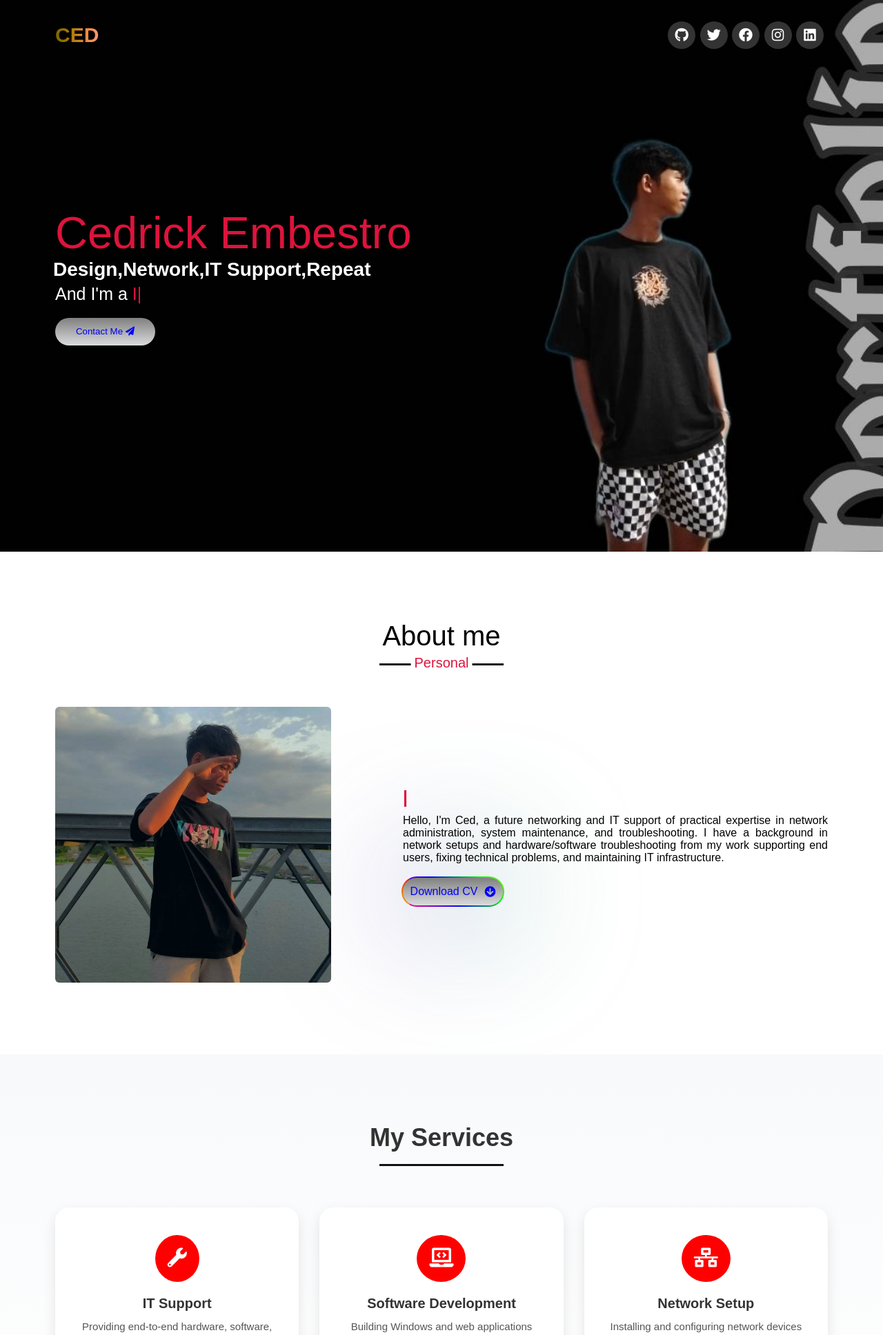
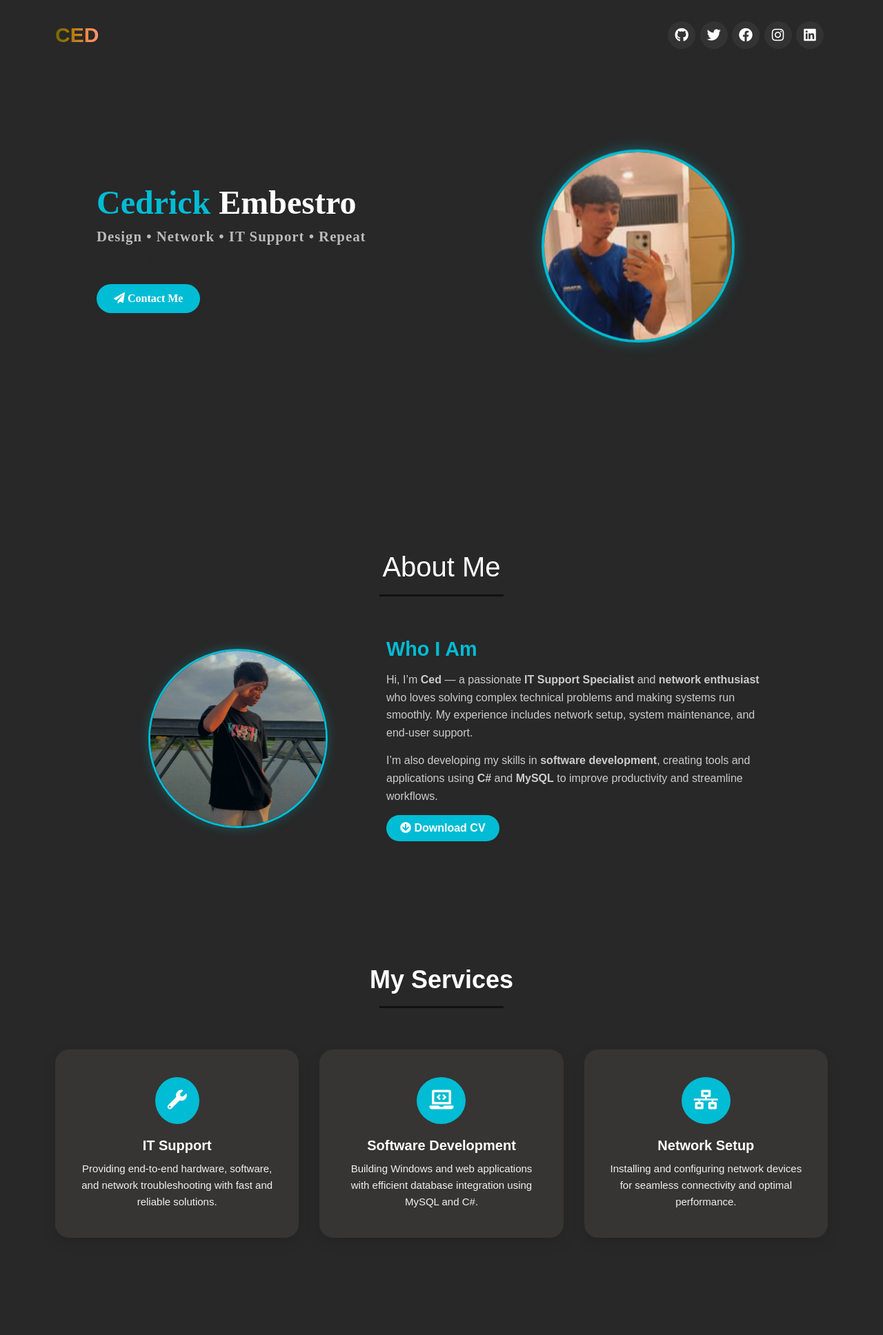
Before and after one commit to Cedrick13/Ced-Portfolio, a PHP site: page / in a window 1280 px wide. Shown: the top 1936 px of the page at 69% size. Run offline with PHP 8.4, Linux system fonts and the light colour scheme.

Commit message:
Update UI. Improve And Adjust Color

```diff
--- a/index.html
+++ b/index.html
@@ -253,38 +253,54 @@
         </nav>
 
        <!-- home section start -->
-        <section class="home">
-            <div class="max-width">
-                <div class="home-content">
-                    <div class="text-1">Cedrick Embestro</div>
-                    <div class="text-2">Design,Network,IT Support,Repeat</div>
-                    <div class="text-3">And I'm a <span class="typing"></span></div>
-                    <button class="button">
-                        <a href="mailto:cedrick13wew@gmail.com">Contact Me <i class="fas fa-paper-plane" style="color: #0000ff;"></i></a>
-                    </button>
+<section class="home" id="home">
+  <div class="max-width home-container">
+    <div class="home-text">
+      <h1 class="name">Cedrick <span>Embestro</span></h1>
+      <h2 class="role">Design • Network • IT Support • Repeat</h2>
+      <h3 class="tagline">And I'm a <span class="typing"></span></h3>
+      <a href="mailto:cedrick13wew@gmail.com" class="cta-button">
+        <i class="fas fa-paper-plane"></i> Contact Me
+      </a>
+    </div>
+    <div class="home-image">
+      <img src="images/BG.jpg" alt="Cedrick profile" />
     </div>
   </div>
 </section>
 
 <!-- about section start -->
-        <section class="about">
-            <div class="max-width">
-                <h2 class="title">About me</h2>
+<section class="about" id="about">
+  <div class="max-width about-container">
+    <h2 class="title">About Me</h2>
     <div class="about-content">
-                    <div class="column left">
-                        <img src="images/about.jpg" alt="" />
+      <div class="about-left">
+        <img src="images/about.jpg" alt="Cedrick" />
       </div>
-                    <div class="column right">
-                        <div class="text"><span class="typing-2"></span></div>
+      <div class="about-right">
+        <h3 class="about-heading">Who I Am</h3>
         <p>
-                            Hello, I'm Ced, a future networking and IT support of practical expertise in network administration, system maintenance, and troubleshooting. I have a background in network setups and hardware/software
-                            troubleshooting from my work supporting end users, fixing technical problems, and maintaining IT infrastructure.
+          Hi, I’m <b>Ced</b> — a passionate <b>IT Support Specialist</b> and
+          <b>network enthusiast</b> who loves solving complex technical problems
+          and making systems run smoothly. My experience includes network setup,
+          system maintenance, and end-user support.
         </p>
-                        <a href="https://drive.google.com/file/d/1o5pPuy4Ex586gtuyRkHOeUVdxCGkafQ0/view?usp=sharing" class="button">Download CV<i class="fas fa-arrow-circle-down" style="color: #0000ff;"></i></a>
+        <p>
+          I’m also developing my skills in <b>software development</b>,
+          creating tools and applications using <b>C#</b> and <b>MySQL</b>
+          to improve productivity and streamline workflows.
+        </p>
+        <a
+          href="https://drive.google.com/file/d/1o5pPuy4Ex586gtuyRkHOeUVdxCGkafQ0/view?usp=sharing"
+          class="download-btn"
+        >
+          <i class="fas fa-arrow-circle-down"></i> Download CV
+        </a>
       </div>
     </div>
   </div>
 </section>
+
 
        <!-- services section start -->
 <section class="services" id="services">
--- a/style.css
+++ b/style.css
@@ -66,7 +66,7 @@ section .title::after{
     bottom: -8px;
     left: 50%;
     font-size: 20px;
-    color: crimson;
+    color: #00bcd4;
     padding: 0 5px;
     background: #fff;
     transform: translateX(-50%);
@@ -83,7 +83,7 @@ section .title::after{
 }
 .navbar.sticky{
     padding: 15px 0;
-    background: crimson;
+     background: linear-gradient(180deg, #00bcd4, #282828);
 }
 .navbar .max-width{
     display: flex;
@@ -122,7 +122,7 @@ section .title::after{
     position: fixed;
     height: 45px;
     width: 42px;
-    background: crimson;
+    background: #00bcd4;
     right: 30px;
     bottom: 10px;
     text-align: center;
@@ -146,125 +146,180 @@ section .title::after{
     filter: brightness(90%);
 }
 
-/* home section styling */
-.home{
-    display: flex;
-    background: url("images/background.jpg") no-repeat center;
-    height: 100vh;
-    color: #fff;
-    min-height: 500px;
-    background-size: cover;
-    background-attachment: fixed;
-    font-family: 'Ubuntu', sans-serif;
-}
-.home .max-width{
-  width: 100%;
+/* --- HOME SECTION --- */
+.home {
   display: flex;
-}
-.home .max-width .row{
-  margin-right: 0;
-}
-.home .home-content .text-1{
-    font-size: 65px;
-    color: crimson;
-}
-.home .home-content .text-2{
-    font-size: 28px;
-    font-weight: 600;
-    margin-left: -3px;
-}
-.home .home-content .text-3{
-    font-size: 25px;
-    margin: 5px 0;
-}
-.home .home-content .text-3 span{
-    color: crimson;
-    font-weight: 500;
+  align-items: center;
+  justify-content: center;
+  min-height: 90vh;
+  background: linear-gradient(120deg, #282828 0%, #282828 100%);
+  color: #282828;
+  padding: 60px 0;
 }
 
-/* about section styling */
-.about .title::after{
-    content: "Personal";
+.home-container {
+  display: flex;
+  flex-wrap: wrap;
+  align-items: center;
+  justify-content: space-between;
+  max-width: 1200px;
+  width: 100%;
 }
-.about .about-content .left{
-    width: 45%;
+
+.home-text {
+  flex: 1 1 500px;
+  padding: 20px;
 }
-.about .about-content .left img{
-    height: 400px;
-    width: 400px;
-    object-fit: cover;
-    border-radius: 6px;
+
+.name {
+  font-size: 3rem;
+  font-weight: 700;
+  color: #00bcd4;
 }
-.about .about-content .right{
-    width: 55%;
+
+.name span {
+  color: #ffffff;
 }
-.about .about-content .right .text{
-    font-size: 25px;
-    font-weight: 600;
-    margin-bottom: 10px;
+
+.role {
+  font-size: 1.3rem;
+  margin-top: 10px;
+  color: #bbb;
+  letter-spacing: 1px;
 }
-.about .about-content .right .text span{
-    color: crimson;
+
+.tagline {
+  margin-top: 10px;
+  font-size: 1.2rem;
 }
-.about .about-content .right p{
-    text-align: justify;
+
+.cta-button {
+  display: inline-block;
+  margin-top: 25px;
+  padding: 12px 25px;
+  background: #00bcd4;
+  color: #fff;
+  border-radius: 30px;
+  text-decoration: none;
+  font-weight: 600;
+  transition: 0.3s;
 }
-.button {
-    width: 145px;
-    height: 40px;
-    display: flex;
-    align-items: center;
-    justify-content: center;
-    gap: 10px;
-    margin-top: 20px;
-    padding: 5px px;
-    background-color: red;
-    border-radius: 50px;
-    border: none;
-    color: #0000ff;
-    position: relative;
-    cursor: pointer;
-    font-weight: 500;
-    transition-duration: .2s;
-    background: linear-gradient(0deg, #DADBDD, #808080);
+
+.cta-button:hover {
+  background: #0097a7;
+  transform: scale(1.05);
+}
+
+.home-image {
+  flex: 1 1 400px;
+  display: flex;
+  justify-content: center;
+  align-items: center;
+}
+
+.home-image img {
+  width: 280px;
+  height: 280px;
+  border-radius: 50%;
+  border: 4px solid #00bcd4;
+  object-fit: cover;
+  box-shadow: 0 0 20px rgba(0, 188, 212, 0.4);
+  animation: float 3s ease-in-out infinite;
+}
+
+@keyframes float {
+  0%, 100% { transform: translateY(0); }
+  50% { transform: translateY(-10px); }
+}
+
+/* --- ABOUT SECTION --- */
+.about {
+  background: #282828;
+  color: #fff;
+  padding: 80px 0;
+}
+
+.about-container {
+  max-width: 1100px;
+  margin: auto;
+}
+
+.about-content {
+  display: flex;
+  flex-wrap: wrap;
+  align-items: center;
+  gap: 40px;
+  margin-top: 30px;
+}
+
+.about-left {
+  flex: 1 1 300px;
+  text-align: center;
+}
+
+.about-left img {
+  width: 260px;
+  height: 260px;
+  border-radius: 50%;
+  border: 3px solid #00bcd4;
+  object-fit: cover;
+  box-shadow: 0 0 15px rgba(0, 188, 212, 0.3);
+}
+
+.about-right {
+  flex: 1 1 500px;
+}
+
+.about-heading {
+  font-size: 1.8rem;
+  color: #00bcd4;
+  margin-bottom: 15px;
+}
+
+.about-right p {
+  color: #ccc;
+  line-height: 1.6;
+  margin-bottom: 15px;
+}
+
+.download-btn {
+  display: inline-block;
+  background: #00bcd4;
+  color: #fff;
+  padding: 10px 20px;
+  border-radius: 25px;
+  text-decoration: none;
+  font-weight: 600;
+  transition: 0.3s;
+}
+
+.download-btn:hover {
+  background: #0097a7;
+  transform: translateY(-3px);
+}
+
+/* Responsive */
+@media (max-width: 768px) {
+  .home-container {
+    flex-direction: column-reverse;
+    text-align: center;
   }
 
-  .button:before, .button:after {
-    content: '';
-    position: absolute;
-    left: -2px;
-    top: -2px;
-    border-radius: 50px;
-    background: linear-gradient(45deg, #fb0094, #0000ff, #00ff00,#ffff00, #ff0000, #fb0094,
-          #0000ff, #00ff00,#ffff00, #ff0000);
-    background-size: 400%;
-    width: calc(100% + 4px);
-    height: calc(100% + 4px);
-    z-index: -1;
-    animation: steam 20s linear infinite;
+  .home-image img {
+    width: 200px;
+    height: 200px;
   }
 
-  @keyframes steam {
-    0% {
-      background-position: 0 0;
-    }
+  .about-content {
+    flex-direction: column;
+    text-align: center;
+  }
+}
 
-    50% {
-      background-position: 400% 0;
-    }
-
-    100% {
-      background-position: 0 0;
-    }
-  }
-
-  .button:after {
-    filter: blur(100px);
-  }
 
 /* services section styling */
 .services {
-  background: linear-gradient(180deg, #f8f9fb, #ffffff);
+  background: linear-gradient(180deg, #282828, #282828);
   padding: 100px 0;
 }
 
@@ -272,7 +327,7 @@ section .title::after{
   font-size: 36px;
   font-weight: 700;
   text-align: center;
-  color: #333;
+  color: #fff;
   margin-bottom: 60px;
   position: relative;
 }
@@ -284,7 +339,7 @@ section .title::after{
 }
 
 .services .card {
-  background: #fff;
+  background: #363533;
   border-radius: 20px;
   box-shadow: 0 8px 20px rgba(0, 0, 0, 0.1);
   transition: transform 0.3s ease, box-shadow 0.3s ease;
@@ -301,7 +356,7 @@ section .title::after{
 }
 
 .services .icon {
-  background: #ff0000;
+  background: #00bcd4;
   color: #fff;
   font-size: 28px;
   padding: 18px;
@@ -314,19 +369,19 @@ section .title::after{
   font-size: 20px;
   font-weight: 600;
   margin-bottom: 10px;
-  color: #333;
+  color: #fff;
 }
 
 .services p {
-  color: #555;
+  color: #f1f1f1;
   font-size: 15px;
   line-height: 1.6;
 }
 
 /* projects section styling */
 .projects {
-  background: #fff;
-  color: #000;
+  background: #282828;
+  color: #fff;
   padding: 100px 0;
 }
 
@@ -364,7 +419,7 @@ section .title::after{
 /* Hover effects */
 .project-card:hover {
   transform: translateY(-10px);
-  box-shadow: 0 10px 25px rgba(255, 0, 0, 0.3);
+  box-shadow: 0 10px 25px rgba(0, 255, 255);
 }
 
 .project-card:hover img {
@@ -396,7 +451,7 @@ section .title::after{
 .project-overlay h3 {
   font-size: 22px;
   margin-bottom: 10px;
-  color: #FF0000;
+  color: #00bcd4;
 }
 
 .project-overlay p {
@@ -407,7 +462,7 @@ section .title::after{
 .project-links a {
   text-decoration: none;
   color: #000;
-  background: #FF0000;
+  background: #00bcd4;
   padding: 8px 16px;
   border-radius: 8px;
   font-weight: 600;
@@ -417,7 +472,7 @@ section .title::after{
 
 .project-links a:hover {
   background: #fff;
-  color: #FF0000;
+  color: #00bcd4;
 }
 
 
@@ -429,7 +484,7 @@ footer{
     text-align: center;
 }
 footer span a{
-    color: crimson;
+    color: #363533;
     text-decoration: none;
 }
 footer span a:hover{
```
Also changed, not shown: images/BG.jpg (added). Lines whose indentation alone changed are shown as unchanged.
